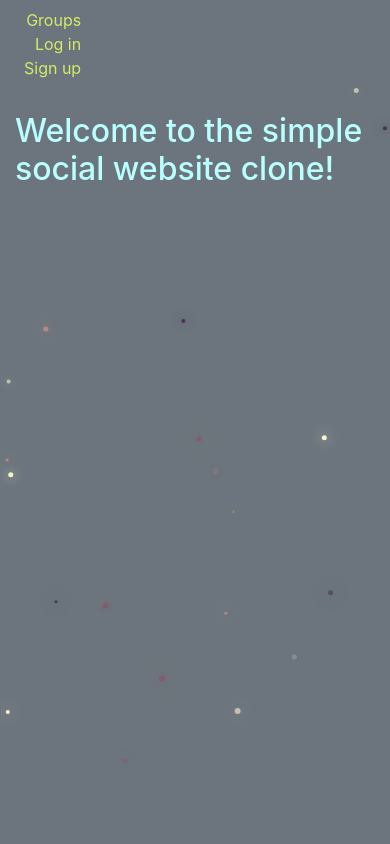
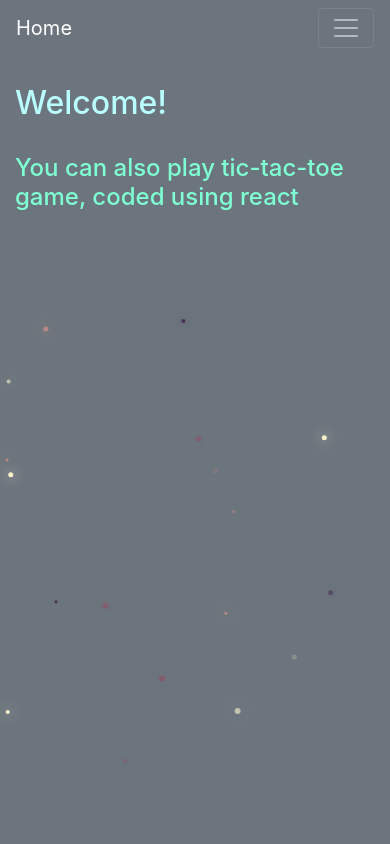
Before and after one commit to Alvil/online_profile, a Django app: page /social/ in a window 390 px wide. Run offline with Django 3.2, Linux system fonts and the light colour scheme; parts of the project's set-up code (start-up, migrations or seed data) failed here and were passed over; some libraries are stand-ins or nearby versions.

Commit message:
added react (tic tac toe) added local requirements.txt fixed some frontend (wrong spelling, change descriptions, etc.)

```diff
--- a/fake/templates/fake/home.html
+++ b/fake/templates/fake/home.html
@@ -3,8 +3,9 @@
 {% block fake-body %}
     <div class="jumbotron jumbotron-fluid">
         <div class="container">
-            <h1>いさしゃい! いらしゃい！</h1>
-            <p class="lead">This is a place where you can register users... just register...</p>
+            <h1>いらしゃい! いらしゃい！</h1>
+            <p class="lead">This is a place where you can create and view entries which are validated using
+                django's validator</p>
             <hr class="my-4">
             <p>Please click on Create to register new users</p>
             <p>Please click on View to check the user list</p>
--- a/requirements.txt
+++ b/requirements.txt
@@ -8,6 +8,7 @@ distlib==0.3.1
 Django==3.1
 django-bootstrap3==14.2.0
 django-braces==1.14.0
+django-webpack-loader==0.7.0
 docutils==0.16
 Faker==4.14.2
 ffpyplayer==4.3.1
--- a/static/css/social.css
+++ b/static/css/social.css
@@ -1,6 +1,10 @@
-.create-form-left-side{
-    padding-right: 50px;
-    padding-left: 50px;
+html,
+body {
+    overflow: auto;
+    background: rgb(108, 117, 125);
+    margin: 0;
+    padding-top: 30px;
+    color: white;
 }
 
 canvas {
@@ -9,26 +13,25 @@ canvas {
     left:0;
     width:100%;
     height:100%;
-    background: rgb(108, 117, 125);
     z-index: -1;
 }
 
-nav .navbar-nav li a{
-  color: #d5eb67 !important;
+nav .navbar-nav li a {
+    color: #d5eb67 !important;
   }
 
-a{
+a {
     color: white;
 }
 
-h2{
+h2 {
     color: #b9ffff;
 }
 
-html,
-body {
-  height: 100%;
-  width: 100%;
-  overflow: auto;
-  margin: 0;
+.ttt-game-description {
+    color: aquamarine;
 }
+.create-form-left-side {
+    padding-right: 50px;
+    padding-left: 50px;
+}
--- a/templates/SpectrumV/spectrum.html
+++ b/templates/SpectrumV/spectrum.html
@@ -1,6 +1,7 @@
 <!DOCTYPE html>
 <html lang="en">
 <head>
+{#    still not attached to the project#}
     <meta charset="UTF-8">
     <title>SV</title>
     <link rel="stylesheet" type="text/css" href="spectrum.css">
--- a/templates/social/index.html
+++ b/templates/social/index.html
@@ -2,9 +2,14 @@
 {% load static %}
 {% block social_body %}
     <div class="container">
-    <h2>Welcome to the simple social website clone!</h2>
+    <h2>Welcome!</h2>
 
         <br>
+
+    <div class="ttt-game-description">
+        <h4>You can also play tic-tac-toe game, coded using react</h4>
+    </div>
+    <div id="root"></div>
     </div>
 
 {% endblock %}
--- a/templates/social/social_base.html
+++ b/templates/social/social_base.html
@@ -3,10 +3,11 @@
 <html lang="en">
 <head>
     <meta charset="UTF-8">
-    <title>Title</title>
+    <title>Social</title>
 
-    <script src="https://stackpath.bootstrapcdn.com/bootstrap/4.5.2/js/bootstrap.min.js" integrity="sha384-B4gt1jrGC7Jh4AgTPSdUtOBvfO8shuf57BaghqFfPlYxofvL8/KUEfYiJOMMV+rV" crossorigin="anonymous"></script>
-    <script src="https://stackpath.bootstrapcdn.com/bootstrap/4.5.2/js/bootstrap.bundle.min.js" integrity="sha384-LtrjvnR4Twt/qOuYxE721u19sVFLVSA4hf/rRt6PrZTmiPltdZcI7q7PXQBYTKyf" crossorigin="anonymous"></script>
+    <script src="https://code.jquery.com/jquery-3.5.1.slim.min.js" integrity="sha384-DfXdz2htPH0lsSSs5nCTpuj/zy4C+OGpamoFVy38MVBnE+IbbVYUew+OrCXaRkfj" crossorigin="anonymous"></script>
+    <script src="https://cdn.jsdelivr.net/npm/popper.js@1.16.1/dist/umd/popper.min.js" integrity="sha384-9/reFTGAW83EW2RDu2S0VKaIzap3H66lZH81PoYlFhbGU+6BZp6G7niu735Sk7lN" crossorigin="anonymous"></script>
+    <script src="https://cdn.jsdelivr.net/npm/bootstrap@4.5.3/dist/js/bootstrap.min.js" integrity="sha384-w1Q4orYjBQndcko6MimVbzY0tgp4pWB4lZ7lr30WKz0vr/aWKhXdBNmNb5D92v7s" crossorigin="anonymous"></script>
     <link rel="stylesheet" href="https://stackpath.bootstrapcdn.com/bootstrap/4.5.2/css/bootstrap.min.css" integrity="sha384-JcKb8q3iqJ61gNV9KGb8thSsNjpSL0n8PARn9HuZOnIxN0hoP+VmmDGMN5t9UJ0Z" crossorigin="anonymous">
     <link rel="stylesheet"  href="{% static 'css/social.css' %}">
 
@@ -17,24 +18,31 @@
 
 <body>
 
-    <nav class="navbar navbar-expand-lg navbar-dark bg-secondary mynav" role="navigation" id="navbar">
+    <nav class="navbar navbar-expand-lg navbar-dark bg-secondary fixed-top" role="navigation" id="navbar">
         <div class="container">
-            <a class="navbar-brand d-none d-lg-inline-block mynav" href="{% url 'SocialHomePage' %}">Home</a>
+            <a class="navbar-brand" href="{% url 'SocialHomePage' %}">Home</a>
 
-            <ul class="navbar-nav text-right">
+            <button class="navbar-toggler" type="button" data-toggle="collapse" data-target="#togglingnavbar"
+                    aria-controls="togglingnavbar" aria-expanded="false" aria-label="Toggle navigation">
+                <span class="navbar-toggler-icon"></span>
+            </button>
+
+            <div class="collapse navbar-collapse" id="togglingnavbar">
+                <ul class="navbar-nav">
                     {% if user.is_authenticated %}
+                        <li><a class="nav-link m-2" href="{% url 'landing_page' %}">Profile</a></li>
                         <li><a class="nav-link m-2" href="{% url 'social_posts:create_post' %}" >Post!</a></li>
                         <li><a class="nav-link m-2" href="{% url 'social_groups:all_group' %}">Groups</a></li>
                         <li><a class="nav-link m-2" href="{% url 'social_groups:create_group' %}">Create Group</a></li>
                         <li><a class="nav-link m-2" href="{% url 'social_accounts:logout' %}">Log out</a></li>
                     {% else %}
-                    <li><a class="nav-item m-2" href="{% url 'social_groups:all_group' %}">Groups</a></li>
-                    <li><a class="nav-item m-2" href="{% url 'social_accounts:login' %}">Log in</a></li>
-                    <li><a class="nav-item m-2" href="{% url 'social_accounts:signup' %}">Sign up</a></li>
+                        <li><a class="nav-link m-2" href="{% url 'landing_page' %}">Profile</a></li>
+                        <li><a class="nav-link m-2" href="{% url 'social_groups:all_group' %}">Groups</a></li>
+                        <li><a class="nav-link m-2" href="{% url 'social_accounts:login' %}">Log in</a></li>
+                        <li><a class="nav-link m-2" href="{% url 'social_accounts:signup' %}">Sign up</a></li>
                     {% endif %}
-
-
                 </ul>
+            </div>
         </div>
     </nav>
     <br>
@@ -44,5 +52,6 @@
 
 </body>
 <canvas id="canvas"></canvas>
+<script src="{% static 'index-bundle.js' %}"></script>
 <script type="text/javascript" src="{% static 'js/social.js' %}"></script>
 </html>
```
Also changed, not shown: fake/templates/fake-base.html (+7 -4 lines), python_django/settings.py (+8 -0 lines), static/css/master.css (+15 -11 lines), templates/landing-page.html (+10 -7 lines), db.sqlite3. Lines whose indentation alone changed are shown as unchanged.
